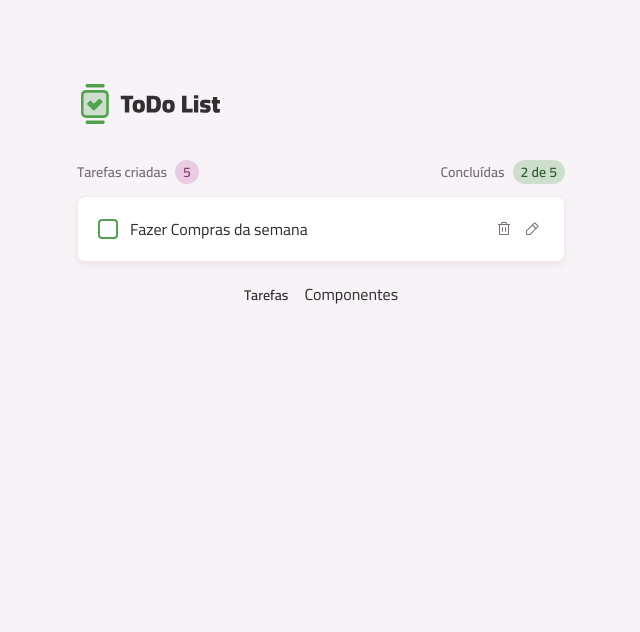
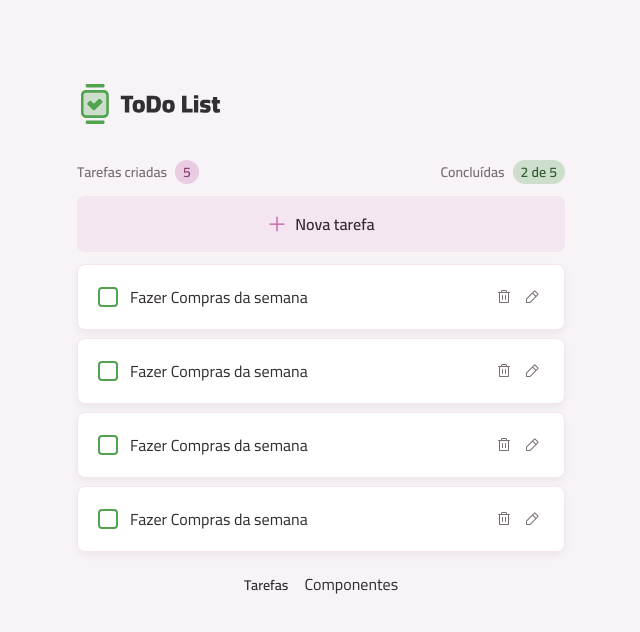
Before and after one commit to MayconSantos04/Projeto-To-Do-List, a React (Vite) app: page / in a window 1280 px wide. Shown: the top 632 px of the page, without its empty margins (319-959 px from the left). Built offline with nearby package versions, Linux system fonts and the light colour scheme.

Commit message:
feat: new update.

```diff
--- /dev/null
+++ b/src/Core-components/Task-list.tsx
@@ -0,0 +1,19 @@
+import Button from "../components/Button";
+import Plus from "../assets/icons/Plus.svg?react";
+import TaskItem from "./Task-icon";
+
+export default function TaskList() {
+  return (
+    <>
+    <section className="mb-3">
+      <Button icon={Plus} className="w-full">Nova tarefa</Button>
+    </section>
+    <section className="space-y-2">
+        <TaskItem />
+        <TaskItem />
+        <TaskItem />
+        <TaskItem />
+    </section>
+    </>
+  );
+}
--- a/src/pages/Page-home.tsx
+++ b/src/pages/Page-home.tsx
@@ -1,6 +1,6 @@
 import Container from "../components/Container";
 import TasksSummary from "../Core-components/tasks-summary";
-import TaskItem from "../Core-components/Task-icon";
+import TaskList from "../Core-components/Task-list";
 
 export default function PageHome() {
   return (
@@ -10,7 +10,9 @@ export default function PageHome() {
           <TasksSummary />
         </header>
 
-        <TaskItem />
+        <div>
+          <TaskList />
+        </div>
       </Container>
     </>
   );
```
Also changed, not shown: src/assets/images/Logo.svg.
